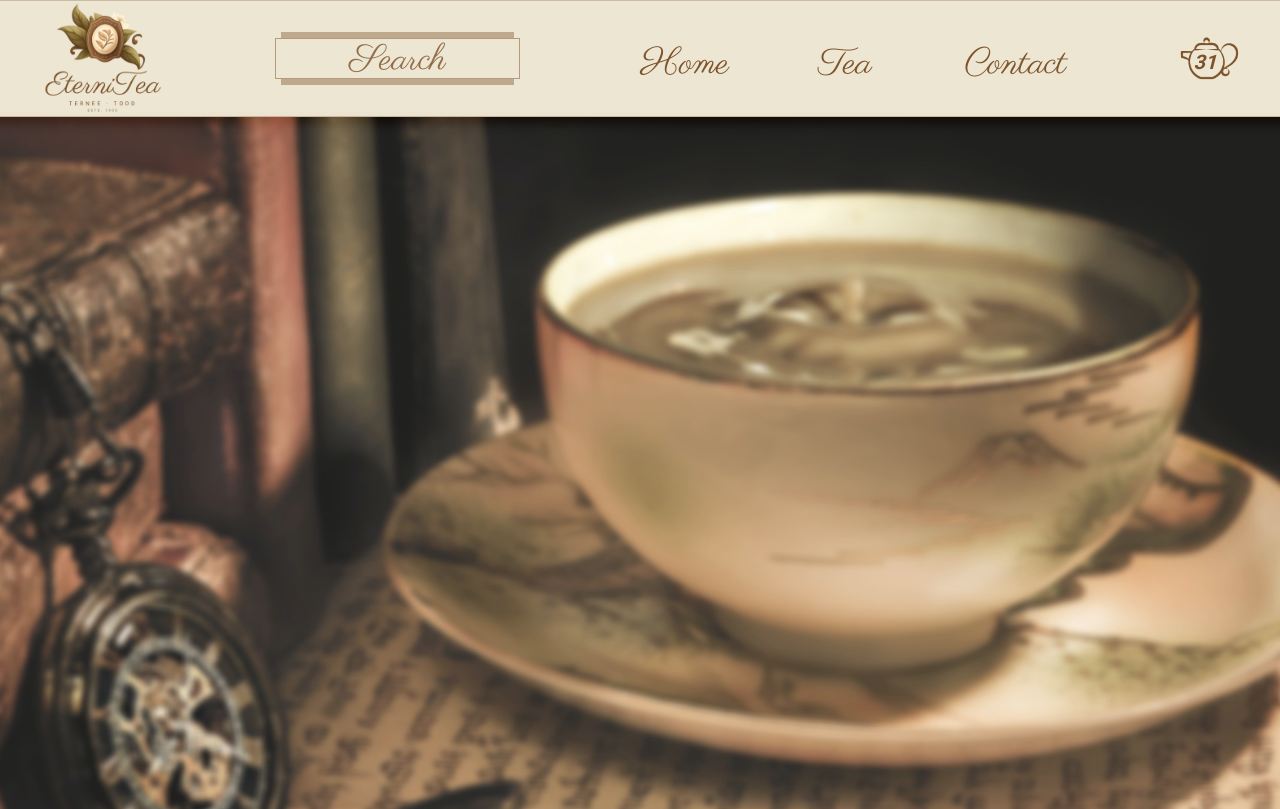
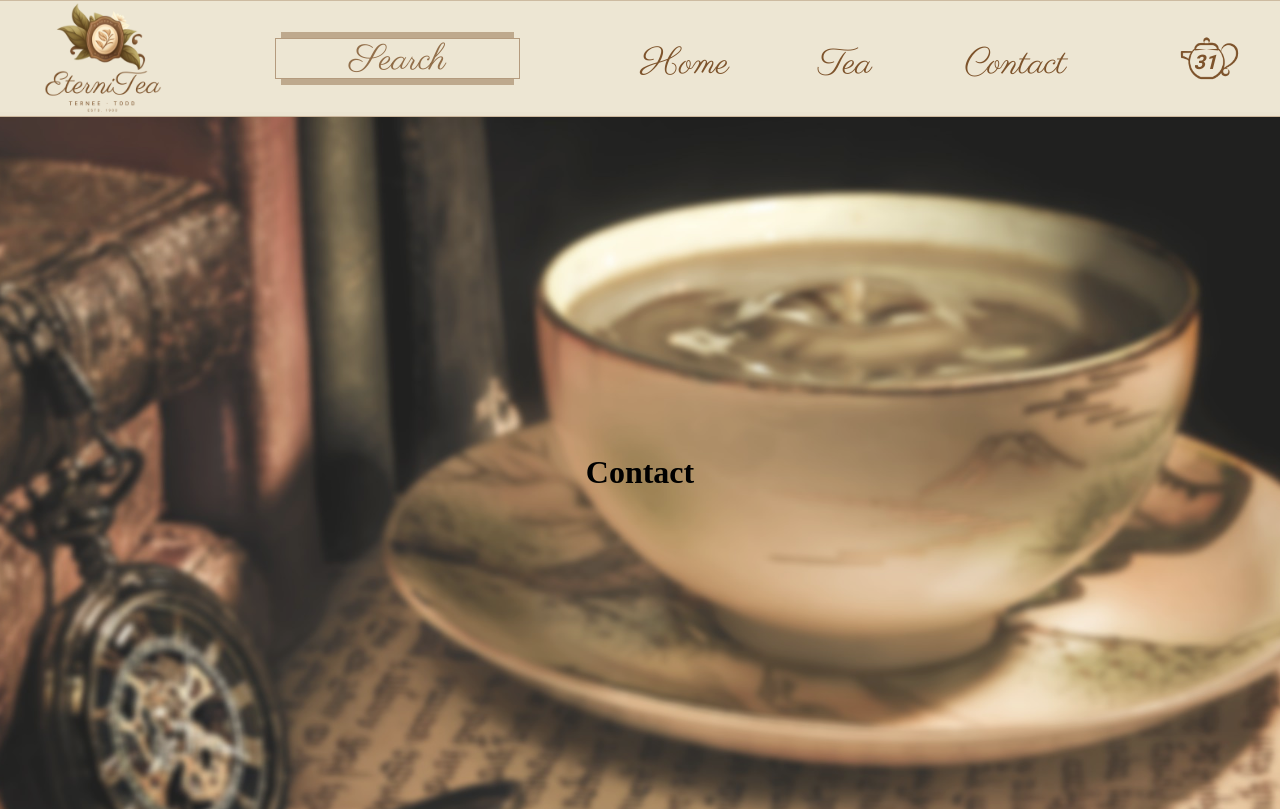
Before and after one commit to octavian-sn/shopping-cart, a React (Create React App) app: page /contact in a window 1280 px wide. Shown: the top 809 px of the page. Built offline with nearby package versions, Linux system fonts and the light colour scheme.

Commit message:
Add routes to Content

```diff
--- a/src/App.js
+++ b/src/App.js
@@ -1,8 +1,8 @@
-import React, { useState, useEffect } from 'react';
-import { Link, Routes, Route } from 'react-router-dom';
+import React from 'react';
 import Header from './components/Header';
 import Content from './components/Content';
 import Footer from './components/Footer';
+import Cart from './components/Cart';
 import './styles/app.css';
 
 function App() {
@@ -11,6 +11,7 @@
       <Header />
       <Content />
       <Footer />
+      {/* <Cart /> */}
     </div>
   );
 }
--- a/src/Pages/Contact.js
+++ b/src/Pages/Contact.js
@@ -0,0 +1,11 @@
+import React from 'react';
+
+function Contact() {
+  return (
+    <div>
+      <h1>Contact</h1>
+    </div>
+  );
+}
+
+export default Contact;
--- a/src/Pages/Home.js
+++ b/src/Pages/Home.js
@@ -0,0 +1,11 @@
+import React from 'react';
+
+function Home() {
+  return (
+    <div>
+      <h1>Home</h1>
+    </div>
+  );
+}
+
+export default Home;
--- a/src/Pages/Tea.js
+++ b/src/Pages/Tea.js
@@ -0,0 +1,11 @@
+import React from 'react';
+
+function Tea() {
+  return (
+    <div>
+      <h1>Tea</h1>
+    </div>
+  );
+}
+
+export default Tea;
--- a/src/components/Cart.js
+++ b/src/components/Cart.js
@@ -0,0 +1,11 @@
+import React from 'react';
+
+function Cart() {
+  return (
+    <div className="cart-overlay">
+      <div className="cart-window"></div>
+    </div>
+  );
+}
+
+export default Cart;
--- a/src/components/Content.js
+++ b/src/components/Content.js
@@ -1,8 +1,20 @@
 import React from 'react';
+import { Routes, Route } from 'react-router-dom';
+import Home from '../Pages/Home';
+import Tea from '../Pages/Tea';
+import Contact from '../Pages/Contact';
 import '../styles/content.css';
 
 function Content() {
-  return <div id="content"></div>;
+  return (
+    <div id="content">
+      <Routes>
+        <Route path="/" element={<Home />} />
+        <Route path="/tea" element={<Tea />} />
+        <Route path="/contact" element={<Contact />} />
+      </Routes>
+    </div>
+  );
 }
 
 export default Content;
--- a/src/components/Header.js
+++ b/src/components/Header.js
@@ -5,7 +5,7 @@
 
 function Header(props) {
   return (
-    <header>
+    <header className="header">
       <img src={logo} className="app-logo" alt="logo"></img>
       <div className="search-bar">
         <div className="upper margin"></div>
--- a/src/styles/app.css
+++ b/src/styles/app.css
@@ -13,4 +13,5 @@
 #app {
   width: 1440px;
   box-shadow: 0 0 10px 1px rgba(0, 0, 0, 0.25);
+  position: relative;
 }
--- a/src/styles/content.css
+++ b/src/styles/content.css
@@ -3,6 +3,10 @@
   min-height: 711px;
   position: relative;
   box-shadow: 9px 0 10px -10px #7d532b, -9px 0 10px -10px #7d532b;
+  display: flex;
+  flex-direction: column;
+  justify-content: center;
+  align-items: center;
 }
 #content::before {
   content: '';
--- a/src/styles/header.css
+++ b/src/styles/header.css
@@ -6,7 +6,7 @@
   padding: 0 119px 0 119px;
   background-color: #ede6d3;
   border: 1px solid rgba(125, 83, 43, 0.295);
-  box-shadow: 0 12px 10px -5px #7d532b;
+  /* box-shadow: 0 12px 10px -5px #7d532b; */
 }
 /* Logo */
 header .app-logo {
@@ -43,8 +43,6 @@
   color: #7d532bd0;
   outline: none;
   font-size: 36px;
-}
-.search-bar input:focus::placeholder {
 }
 /* Buttons */
 .header-button {
```
